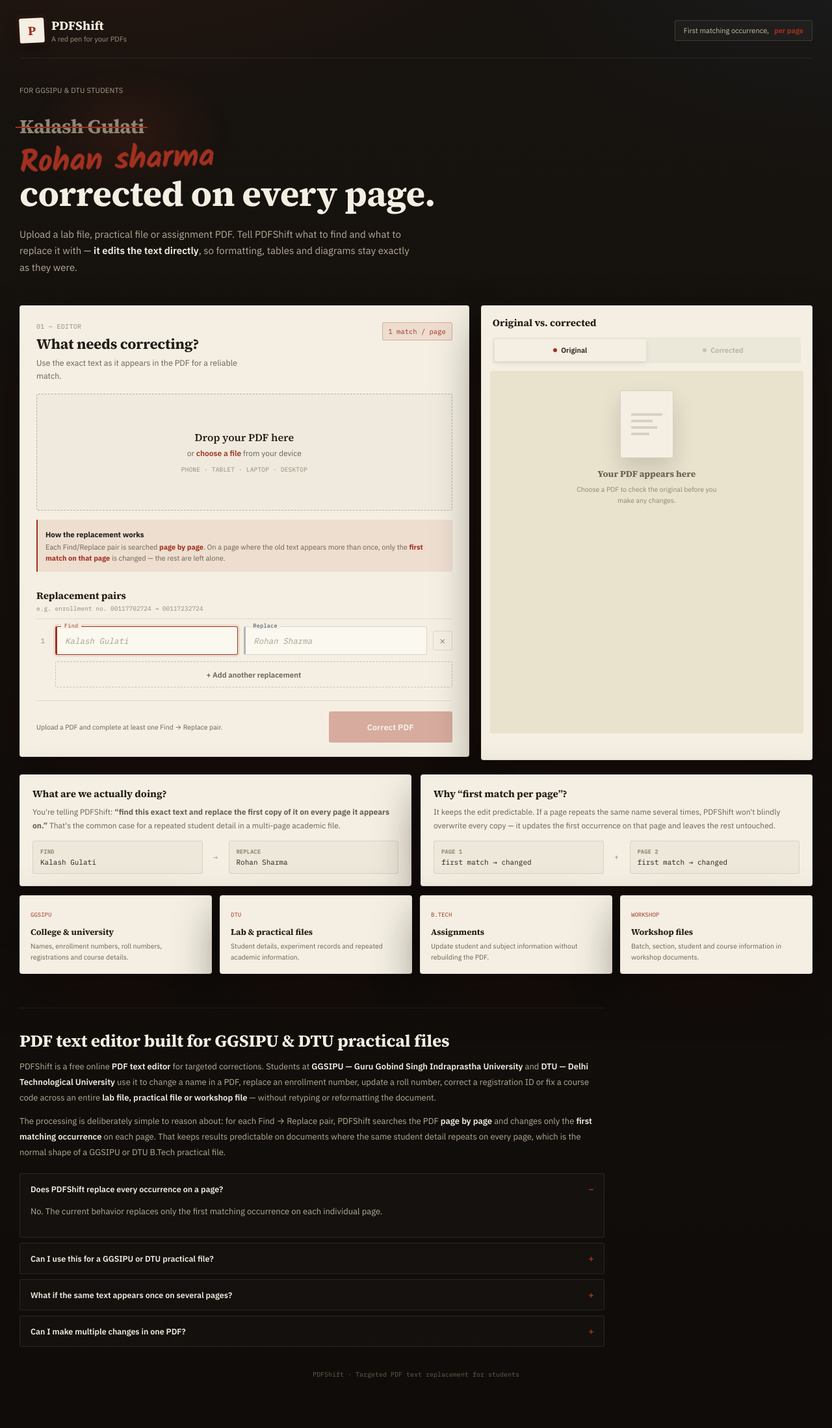
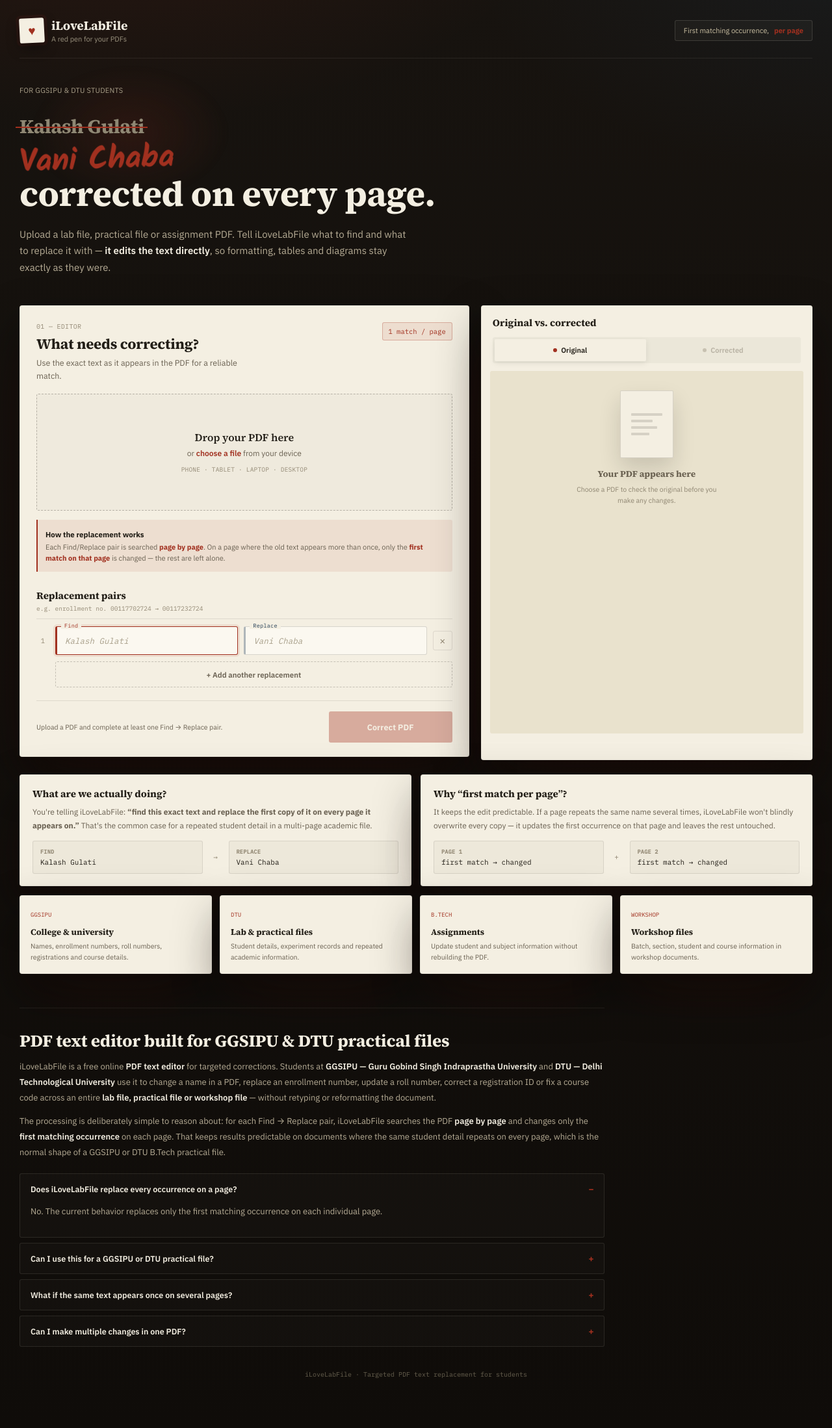
Before and after one commit to failedengineers/ilovelabfile, a Django app: page / in a window 1280 px wide. Shown: the whole page at 65% size. Run offline with Django 5.2, Linux system fonts and the light colour scheme.

Commit message:
name chng

```diff
--- a/templates/file.html
+++ b/templates/file.html
@@ -4,11 +4,11 @@
 <meta charset="UTF-8">
 <meta name="viewport" content="width=device-width, initial-scale=1, viewport-fit=cover">
 <meta name="theme-color" content="#17130f">
-<title>PDFShift — GGSIPU & DTU Practical File PDF Editor | Change Name & Enrollment No.</title>
+<title>iLoveLabFile — GGSIPU & DTU Practical File PDF Editor | Change Name & Enrollment No.</title>
 <meta name="description" content="Change a name, enrollment number, roll number or course code across every page of a PDF — free online editor built for GGSIPU (Guru Gobind Singh Indraprastha University) and DTU lab files, practical files and assignments. No reprinting, no software install.">
 <meta name="keywords" content="pdf text editor, replace text in pdf, edit pdf online, ggsipu pdf editor, ggsipu college pdf, ggsipu practical file editor, ggsipu lab file pdf, guru gobind singh indraprastha university pdf editor, dtu pdf editor, dtu practical file, dtu lab file pdf, delhi technological university pdf editor, change name in pdf, change enrollment number pdf, change roll number pdf, college pdf editor, university pdf editor, student pdf editor, lab file pdf editor, practical file pdf editor, workshop file pdf editor, assignment pdf editor, b.tech lab file pdf, engineering college pdf editor">
 <meta name="robots" content="index,follow,max-image-preview:large">
-<meta name="author" content="PDFShift">
+<meta name="author" content="iLoveLabFile">
 <link rel="canonical" href="{{ request.build_absolute_uri }}">
 
 <!-- Favicon placeholder — swap these hrefs for your own icon files -->
@@ -17,13 +17,13 @@
 <link rel="apple-touch-icon" href="/static/apple-touch-icon.png">
 
 <meta property="og:type" content="website">
-<meta property="og:title" content="PDFShift — GGSIPU & DTU Practical File PDF Editor">
+<meta property="og:title" content="iLoveLabFile — GGSIPU & DTU Practical File PDF Editor">
 <meta property="og:description" content="Built for GGSIPU (IPU) and DTU students. Replace a name, enrollment number or roll number across every page of a lab file, practical file or assignment PDF.">
 <meta property="og:url" content="{{ request.build_absolute_uri }}">
-<meta property="og:site_name" content="PDFShift">
+<meta property="og:site_name" content="iLoveLabFile">
 <meta property="og:locale" content="en_IN">
 <meta name="twitter:card" content="summary_large_image">
-<meta name="twitter:title" content="PDFShift — GGSIPU & DTU Practical File PDF Editor">
+<meta name="twitter:title" content="iLoveLabFile — GGSIPU & DTU Practical File PDF Editor">
 <meta name="twitter:description" content="Replace a name, enrollment number or roll number across every page of a PDF. Built for GGSIPU and DTU students.">
 
 <script type="application/ld+json">
@@ -32,7 +32,7 @@
   "@graph":[
     {
       "@type":"WebApplication",
-      "name":"PDFShift",
+      "name":"iLoveLabFile",
       "applicationCategory":"UtilitiesApplication",
       "operatingSystem":"Web",
       "description":"PDF text replacement tool for students. Replaces the first matching occurrence of a name, enrollment number, roll number or course detail on every page of a PDF.",
@@ -52,7 +52,7 @@
     {
       "@type":"FAQPage",
       "mainEntity":[
-        {"@type":"Question","name":"Does PDFShift replace every occurrence on a page?","acceptedAnswer":{"@type":"Answer","text":"No. For each Find and Replace pair, PDFShift changes only the first matching occurrence it finds on each page — the other matches on that page are left as they are."}},
+        {"@type":"Question","name":"Does iLoveLabFile replace every occurrence on a page?","acceptedAnswer":{"@type":"Answer","text":"No. For each Find and Replace pair, iLoveLabFile changes only the first matching occurrence it finds on each page — the other matches on that page are left as they are."}},
         {"@type":"Question","name":"Can I use this for a GGSIPU or DTU practical file?","acceptedAnswer":{"@type":"Answer","text":"Yes. It is commonly used to change a name, enrollment number or roll number that repeats on every page of a GGSIPU (Guru Gobind Singh Indraprastha University) or DTU lab file, practical file or workshop file."}},
         {"@type":"Question","name":"What if the same text appears once on several pages?","acceptedAnswer":{"@type":"Answer","text":"Each page is searched on its own, so the first match on page 1, the first match on page 2, and so on are each replaced."}},
         {"@type":"Question","name":"Can I make more than one change at a time?","acceptedAnswer":{"@type":"Answer","text":"Yes. Add as many Find and Replace pairs as you need before processing the PDF."}}
@@ -305,10 +305,10 @@ footer{text-align:center;margin-top:36px;color:#665f4e;font-size:10px;font-famil
 <div class="wrap">
 
   <div class="topbar">
-    <a class="brand" href="#" aria-label="PDFShift home">
-      <div class="brand-mark">P</div>
+    <a class="brand" href="#" aria-label="iLoveLabFile home">
+      <div class="brand-mark">♥</div>
       <div>
-        <div class="brand-name">PDFShift</div>
+        <div class="brand-name">iLoveLabFile</div>
         <div class="brand-sub">A red pen for your PDFs</div>
       </div>
     </a>
@@ -318,10 +318,10 @@ footer{text-align:center;margin-top:36px;color:#665f4e;font-size:10px;font-famil
   <header class="hero">
     <div class="hero-kicker">FOR GGSIPU &amp; DTU STUDENTS</div>
     <h1>
-      <span class="correction"><span class="old">Kalash Gulati</span><span class="new">Rohan sharma</span></span><br>
+      <span class="correction"><span class="old">Kalash Gulati</span><span class="new">Vani Chaba</span></span><br>
       corrected on every page.
     </h1>
-    <p>Upload a lab file, practical file or assignment PDF. Tell PDFShift what to find and what to replace it with — <strong>it edits the text directly</strong>, so formatting, tables and diagrams stay exactly as they were.</p>
+    <p>Upload a lab file, practical file or assignment PDF. Tell iLoveLabFile what to find and what to replace it with — <strong>it edits the text directly</strong>, so formatting, tables and diagrams stay exactly as they were.</p>
   </header>
 
   <main>
@@ -417,15 +417,15 @@ footer{text-align:center;margin-top:36px;color:#665f4e;font-size:10px;font-famil
 
     </section>
 
-    <section class="explain" aria-label="How PDFShift works">
+    <section class="explain" aria-label="How iLoveLabFile works">
       <article class="sheet">
         <h3>What are we actually doing?</h3>
-        <p>You're telling PDFShift: <b>“find this exact text and replace the first copy of it on every page it appears on.”</b> That's the common case for a repeated student detail in a multi-page academic file.</p>
-        <div class="mapping"><div><b>FIND</b>Kalash Gulati</div><span>→</span><div><b>REPLACE</b>Rohan Sharma</div></div>
+        <p>You're telling iLoveLabFile: <b>“find this exact text and replace the first copy of it on every page it appears on.”</b> That's the common case for a repeated student detail in a multi-page academic file.</p>
+        <div class="mapping"><div><b>FIND</b>Kalash Gulati</div><span>→</span><div><b>REPLACE</b>Vani Chaba</div></div>
       </article>
       <article class="sheet">
         <h3>Why “first match per page”?</h3>
-        <p>It keeps the edit predictable. If a page repeats the same name several times, PDFShift won't blindly overwrite every copy — it updates the first occurrence on that page and leaves the rest untouched.</p>
+        <p>It keeps the edit predictable. If a page repeats the same name several times, iLoveLabFile won't blindly overwrite every copy — it updates the first occurrence on that page and leaves the rest untouched.</p>
         <div class="mapping"><div><b>PAGE 1</b>first match → changed</div><span>+</span><div><b>PAGE 2</b>first match → changed</div></div>
       </article>
     </section>
@@ -439,12 +439,12 @@ footer{text-align:center;margin-top:36px;color:#665f4e;font-size:10px;font-famil
 
     <section class="seo">
       <h2>PDF text editor built for GGSIPU &amp; DTU practical files</h2>
-      <p>PDFShift is a free online <b>PDF text editor</b> for targeted corrections. Students at <b>GGSIPU — Guru Gobind Singh Indraprastha University</b> and <b>DTU — Delhi Technological University</b> use it to change a name in a PDF, replace an enrollment number, update a roll number, correct a registration ID or fix a course code across an entire <b>lab file, practical file or workshop file</b> — without retyping or reformatting the document.</p>
-      <p>The processing is deliberately simple to reason about: for each Find → Replace pair, PDFShift searches the PDF <b>page by page</b> and changes only the <b>first matching occurrence</b> on each page. That keeps results predictable on documents where the same student detail repeats on every page, which is the normal shape of a GGSIPU or DTU B.Tech practical file.</p>
+      <p>iLoveLabFile is a free online <b>PDF text editor</b> for targeted corrections. Students at <b>GGSIPU — Guru Gobind Singh Indraprastha University</b> and <b>DTU — Delhi Technological University</b> use it to change a name in a PDF, replace an enrollment number, update a roll number, correct a registration ID or fix a course code across an entire <b>lab file, practical file or workshop file</b> — without retyping or reformatting the document.</p>
+      <p>The processing is deliberately simple to reason about: for each Find → Replace pair, iLoveLabFile searches the PDF <b>page by page</b> and changes only the <b>first matching occurrence</b> on each page. That keeps results predictable on documents where the same student detail repeats on every page, which is the normal shape of a GGSIPU or DTU B.Tech practical file.</p>
 
       <div class="faq">
         <details open>
-          <summary>Does PDFShift replace every occurrence on a page?</summary>
+          <summary>Does iLoveLabFile replace every occurrence on a page?</summary>
           <p>No. The current behavior replaces only the first matching occurrence on each individual page.</p>
         </details>
         <details>
@@ -463,7 +463,7 @@ footer{text-align:center;margin-top:36px;color:#665f4e;font-size:10px;font-famil
     </section>
   </main>
 
-  <footer>PDFShift · Targeted PDF text replacement for students</footer>
+  <footer>iLoveLabFile · Targeted PDF text replacement for students</footer>
 </div>
 
 <div class="toast" id="toast" role="status" aria-live="polite"></div>
@@ -503,7 +503,7 @@ footer{text-align:center;margin-top:36px;color:#665f4e;font-size:10px;font-famil
   let originalFileName = "document.pdf";
 
   const examples = [
-    ["Kalash Gulati","Rohan Sharma"],
+    ["Kalash Gulati","Vani Chaba"],
     ["00117702724","00117232724"],
     ["Rahul Sharma","Mohd Rahul"],
     ["CSE","IT"]
```
